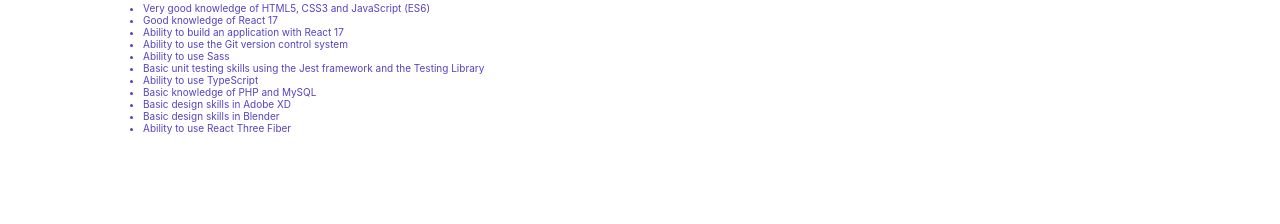
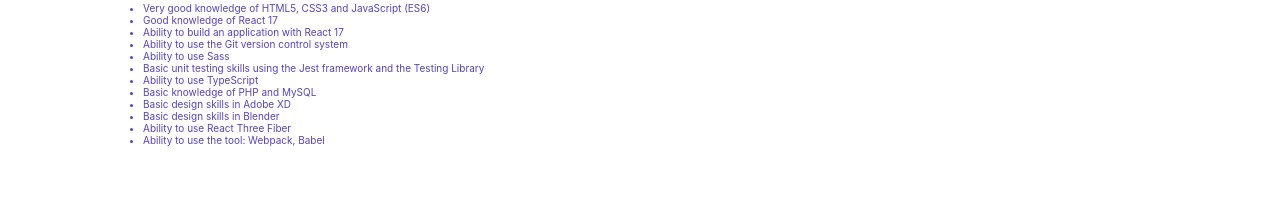
Before and after one commit to bestfriendai/fun, a React (Create React App) app: page /main in a window 1280 px wide. Shown: the part 1380-1604 px from the top of the page. Built offline with nearby package versions, Linux system fonts and the light colour scheme.

Commit message:
Updated information about me

```diff
--- a/src/components/AboutMe.tsx
+++ b/src/components/AboutMe.tsx
@@ -55,6 +55,7 @@ function AboutMe() {
 					<li>Basic design skills in Adobe XD</li>
 					<li>Basic design skills in Blender</li>
 					<li>Ability to use React Three Fiber</li>
+					<li>Ability to use the tool: Webpack, Babel</li>
 				</ul>
 			</div>
 			<img className="circle1" src={circles} alt="background element" />
```
